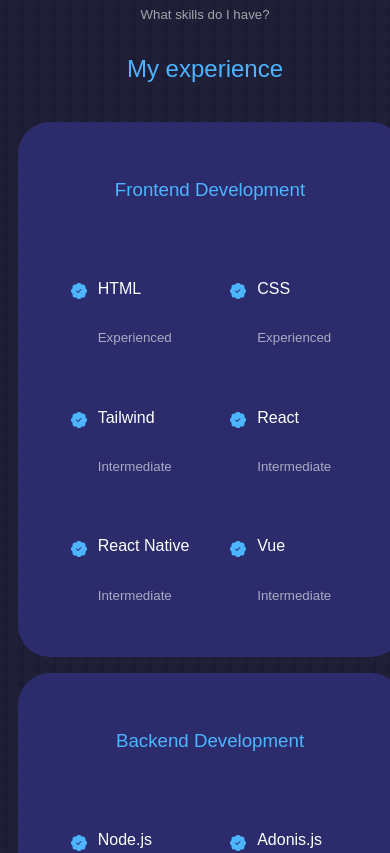
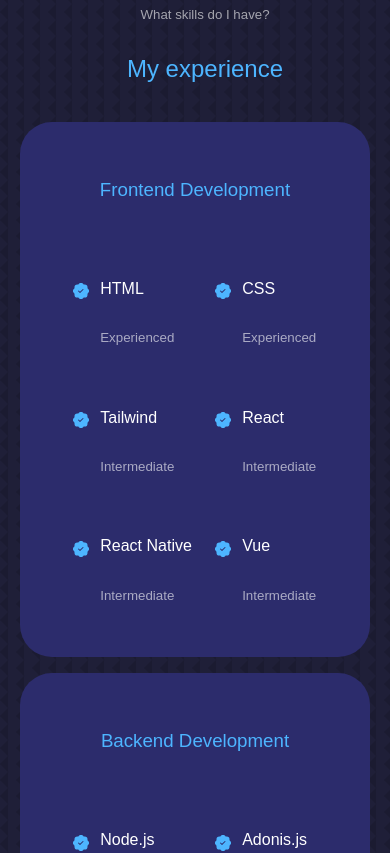
Before and after one commit to abvictor/myFolio, a React (Create React App) app: page / in a window 390 px wide. Shown: the part 2300-3153 px from the top of the page. Built offline with nearby package versions, Linux system fonts and the light colour scheme.

Commit message:
feat responsive fix

```diff
--- a/src/components/Experience/experience.css
+++ b/src/components/Experience/experience.css
@@ -42,6 +42,38 @@
   align-items: center;
   color: var(--color-primary);
 }
+
+@media screen and (max-width: 1024px) {
+  .experience__container {
+    grid-template-columns: 1fr;
+    gap: 2rem;
+  }
+  .experience__container > div {
+    width: 80%;
+    padding: 2rem;
+    margin: 0 auto;
+  }
+  .experience__content {
+    padding: 1rem;
+  }
+}
+
+@media screen and (max-width: 800px) {
+  .experience__container {
+    grid-template-columns: 1fr;
+    gap: 2rem;
+  }
+  .experience__container > div {
+    width: 80%;
+    padding: 2rem;
+    margin: 0 auto;
+  }
+  .experience__content {
+    padding: 1rem;
+  }
+}
+
+/*media queries small*/
 
 @media screen and (max-width: 1024px) {
   .experience__container {
@@ -147,18 +179,3 @@
     margin-left: 20px;
   }
 }
-@media screen and (max-height: 1024px) {
-  .experience__container {
-    width: 100%;
-
-    gap: 1rem;
-  }
-
-  .experience__container > div {
-    width: 60%;
-    padding: 1rem 1rem;
-  }
-  .experience__content {
-    margin-left: 0;
-  }
-}
```
